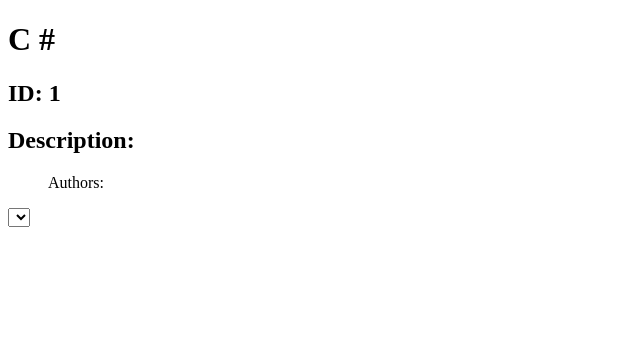
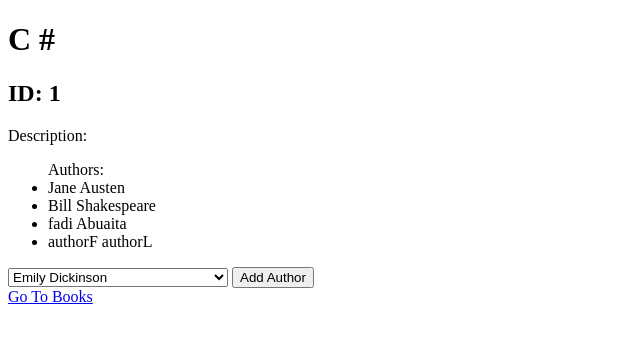
Before and after one commit to Fadi677/python, a Django app: page /books/1 in a window 1280 px wide. Shown: the top 343 px of the page, without its empty margins (0-640 px from the left). Run offline with Django 3.2, Linux system fonts and the light colour scheme; data comes from the database, SQL or seed files in the repository; both versions use the stored data as it was after the commit; lists and menus that the app fills with data are empty.

Commit message:
authors-books assignment with sensei-django

```diff
--- a/django/django_assignments/books_authors_assignment/books_app/models.py
+++ b/django/django_assignments/books_authors_assignment/books_app/models.py
@@ -2,15 +2,16 @@ from django.db import models
 
 class Book(models.Model):
     title = models.CharField(max_length=255)
-    desc = models.TextField(default="")
+    desc = models.TextField(default="this book discription")
     created_at = models.DateTimeField(auto_now_add=True)
     updated_at = models.DateTimeField(auto_now=True)
+    #authors = list of authors
 
 class Author(models.Model):
     first_name=models.CharField(max_length=45)
     last_name=models.CharField(max_length=45)
     books = models.ManyToManyField(Book, related_name="authors")
-    notes=models.TextField(default="")
+    notes=models.TextField(default="notes about this author")
     created_at = models.DateTimeField(auto_now_add=True)
     updated_at = models.DateTimeField(auto_now=True)
 
@@ -37,7 +38,15 @@ def select_author(bookid,authorid):
 def getauthor(authorid):
     return Author.objects.get(id=authorid)
 
-def select_book(bookid,authorid):
+def select_book(authorid,bookid):
     this_book=Book.objects.get(id=bookid)
     this_author=Author.objects.get(id=authorid)
-    this_author.books.add(this_author)
+    this_author.books.add(this_book)
+
+def except_book(authorid):
+    selected_author = Author.objects.get(id=authorid)
+    return Book.objects.exclude(id__in=selected_author.books.all())
+
+def except_author(bookid):
+    selected_book=Book.objects.get(id=bookid)
+    return Author.objects.exclude(id__in=selected_book.authors.all())
--- a/django/django_assignments/books_authors_assignment/books_app/templates/main.html
+++ b/django/django_assignments/books_authors_assignment/books_app/templates/main.html
@@ -4,7 +4,7 @@
     <meta charset="UTF-8">
     <meta http-equiv="X-UA-Compatible" content="IE=edge">
     <meta name="viewport" content="width=device-width, initial-scale=1.0">
-    <title>Books And Authors</title>
+    <title>Books</title>
 </head>
 <body>
     <h1>Books</h1>
@@ -35,5 +35,6 @@
             <input type="submit" value="Add">
         </form>
     </table>
+    <a href="/authors">Go To Authors</a>
 </body>
 </html>
--- a/django/django_assignments/books_authors_assignment/books_app/templates/mybook.html
+++ b/django/django_assignments/books_authors_assignment/books_app/templates/mybook.html
@@ -4,25 +4,28 @@
     <meta charset="UTF-8">
     <meta http-equiv="X-UA-Compatible" content="IE=edge">
     <meta name="viewport" content="width=device-width, initial-scale=1.0">
-    <title>Books And Authors</title>
+    <title>This Books</title>
 </head>
 <body>
     <h1>{{this_book.title}}</h1>
     <h2>ID: {{this_book.id}}</h2>
-    <h2>Description:</h2>
+    <p>Description:</p>
     <p>{{this_book.desc}}</p>
     <ul>Authors:
-    {% for i in this_author.authors %}
+    {% for i in this_book.authors.all %}
         <li>{{i.first_name}} {{i.last_name}}</li>
     {% endfor %}
     </ul>
     <form action="/addtobook" method="POST">
+        <input type="hidden" name="booksid" value="{{this_book.id}}">
     {% csrf_token %}
-        <select>
-            {% for author in list_of_authors.all %}
-            <option value="{{author.id}}">{{this_author.id}}</option>
+        <select name="authors">
+            {% for author in all_authors_except %}
+            <option value="{{author.id}}">{{author.first_name}} {{author.last_name}}</option>
             {% endfor %}
         </select>
+        <input type="submit" value="Add Author">
     </form>
+    <a href="/">Go To Books</a>
 </body>
 </html>
--- a/django/django_assignments/books_authors_assignment/books_app/urls.py
+++ b/django/django_assignments/books_authors_assignment/books_app/urls.py
@@ -2,10 +2,12 @@ from django.urls import path, include
 from . import views
 
 urlpatterns = [
-    path('', views.index),
-    path('addbook',views.addbook),
-    path('authors',views.authors),
-    path('addauthor',views.addauthor),
-    path('books/<int:bookid>',views.showbook),
-    path('authors/<int:authorid>',views.showauthor)
+    path('', views.index),#main books page
+    path('addbook',views.addbook),#add book method
+    path('authors',views.authors),##main authors page
+    path('addauthor',views.addauthor),#add author method
+    path('books/<int:bookid>',views.showbook),#displays certain book
+    path('authors/<int:authorid>',views.showauthor),#displays certain author
+    path('addtobook',views.add_author_book),#adds an author to a book
+    path('addtoauthor',views.add_book_author)#adds a book to an author
 ]
--- a/django/django_assignments/books_authors_assignment/books_app/views.py
+++ b/django/django_assignments/books_authors_assignment/books_app/views.py
@@ -28,15 +28,31 @@ def reshowbook(request,bookid):
 def showbook(request,bookid):
     context={
         'this_book' : models.getbook(bookid),
+        'all_authors': models.all_authors(),
+        'all_authors_except': models.except_author(bookid)
     }
     return render(request,'mybook.html',context)
 
 def reshowauthor(request,authorid):
     models.getauthor(authorid)
-    return redirect('authors/<int:bookid>')
+    return redirect('authors/<int:authorid>')
 
 def showauthor(request,authorid):
     context={
         'this_author' : models.getauthor(authorid),
+        'all_books': models.all_books(),
+        'all_books_except': models.except_book(authorid)
     }
     return render(request,'myauthor.html',context)
+
+def add_author_book(request):
+    book=request.POST['booksid']
+    author=request.POST['authors']
+    models.select_author(book,author)
+    return redirect('books/'+str(book))
+
+def add_book_author(request):
+    book=request.POST['books']
+    author=request.POST['authorsid']
+    models.select_book(author,book)
+    return redirect('authors/'+str(author))
```
Also changed, not shown: django/django_assignments/books_authors_assignment/books_app/templates/addauthor.html (+6 -4 lines), django/django_assignments/books_authors_assignment/books_app/templates/myauthor.html (+15 -12 lines), django/django_assignments/books_authors_assignment/books_app/migrations/0004_auto_20220406_1519.py (added), django/django_assignments/books_authors_assignment/db.sqlite3.
